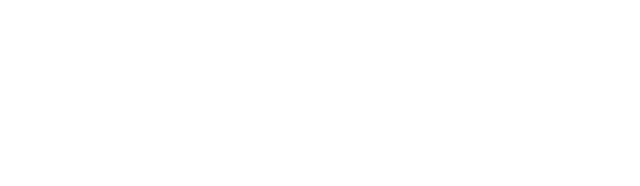
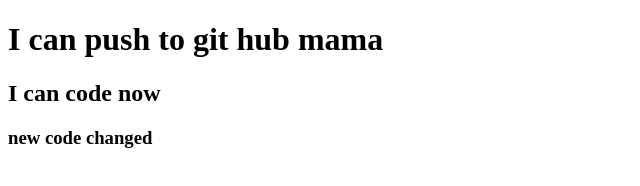
Before and after one commit to Sajnin3636/my-second-repo, a plain HTML site: page index.html in a window 1280 px wide. Shown: the whole page, without its empty margins (0-640 px from the left). Drawn offline with Linux system fonts and the light colour scheme.

Commit message:
add header

```diff
--- a/index.html
+++ b/index.html
@@ -7,6 +7,8 @@
     <title>MY Second Repo</title>
 </head>
 <body>
-
+    <h1>I can push to git hub mama</h1>
+    <h2>I can code now</h2>
+    <h3>new  code changed</h3>
 </body>
 </html>
```
